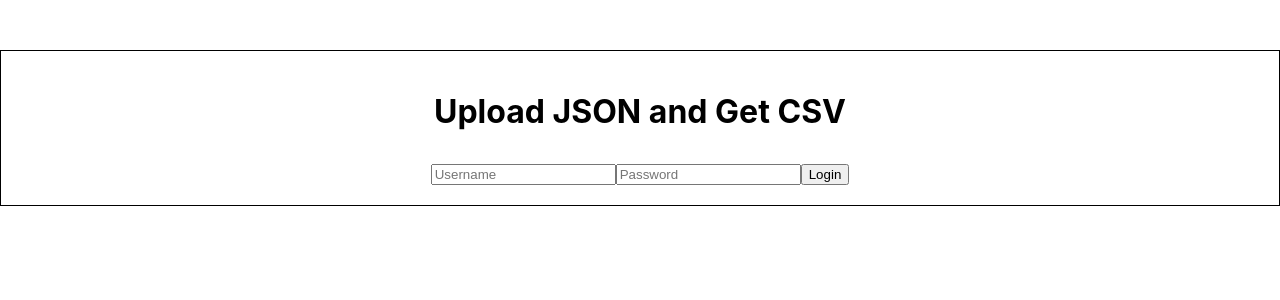
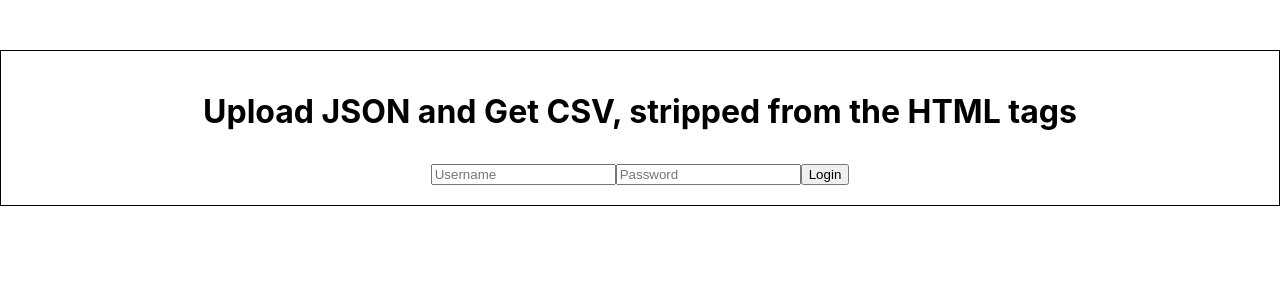
Before and after one commit to Raulanthropos/json-csv, a React (Create React App) app in the folder frontend/: page / in a window 1280 px wide. Shown: the top 300 px of the page. Built offline with nearby package versions, Linux system fonts and the light colour scheme.

Commit message:
corrected the title

```diff
--- a/frontend/src/App.js
+++ b/frontend/src/App.js
@@ -51,7 +51,7 @@ const App = () => {
 
     return (
         <div style={{ textAlign: 'center' , marginTop: '50px', padding: '20px', border: '1px solid black', display: 'flex', flexDirection: 'column', alignItems: 'center', justifyContent: 'center', gap: '10px' }}>
-            <h1>Upload JSON and Get CSV</h1>
+            <h1>Upload JSON and Get CSV, stripped from the HTML tags</h1>
             {errorMessage && <div style={{ color: 'red' }}>{errorMessage}</div>}
             {!token ? (
                 <form onSubmit={handleLogin}>
```
